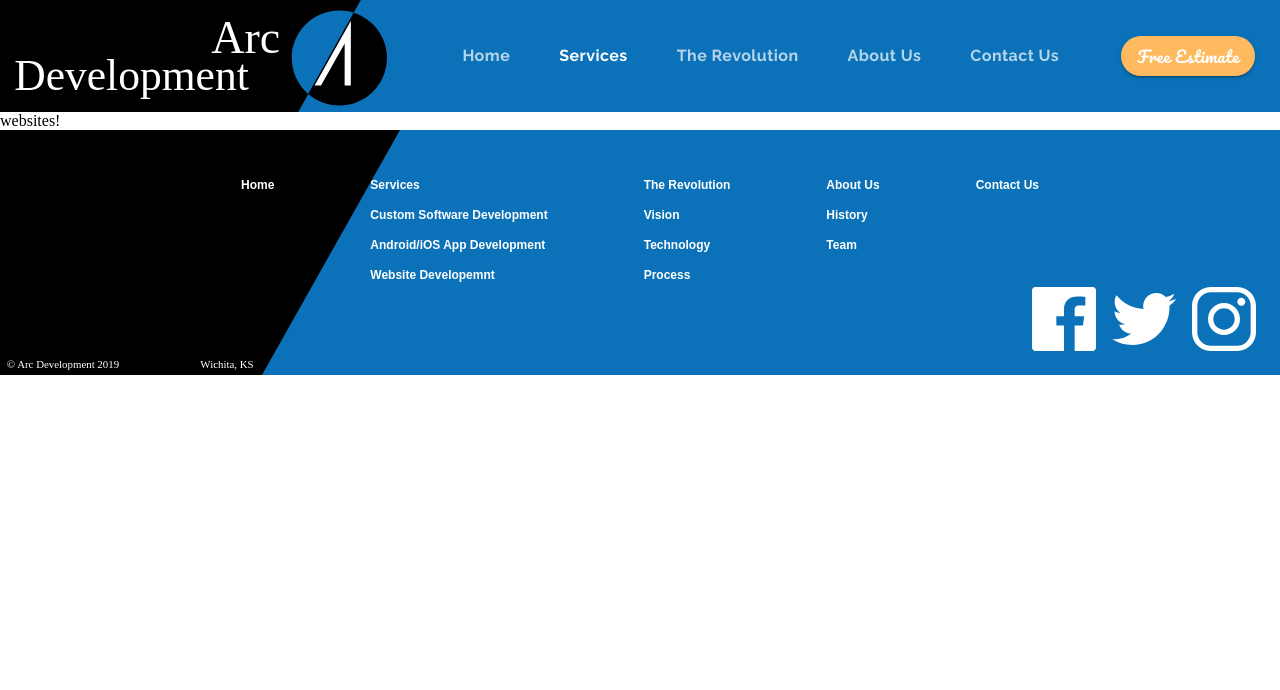
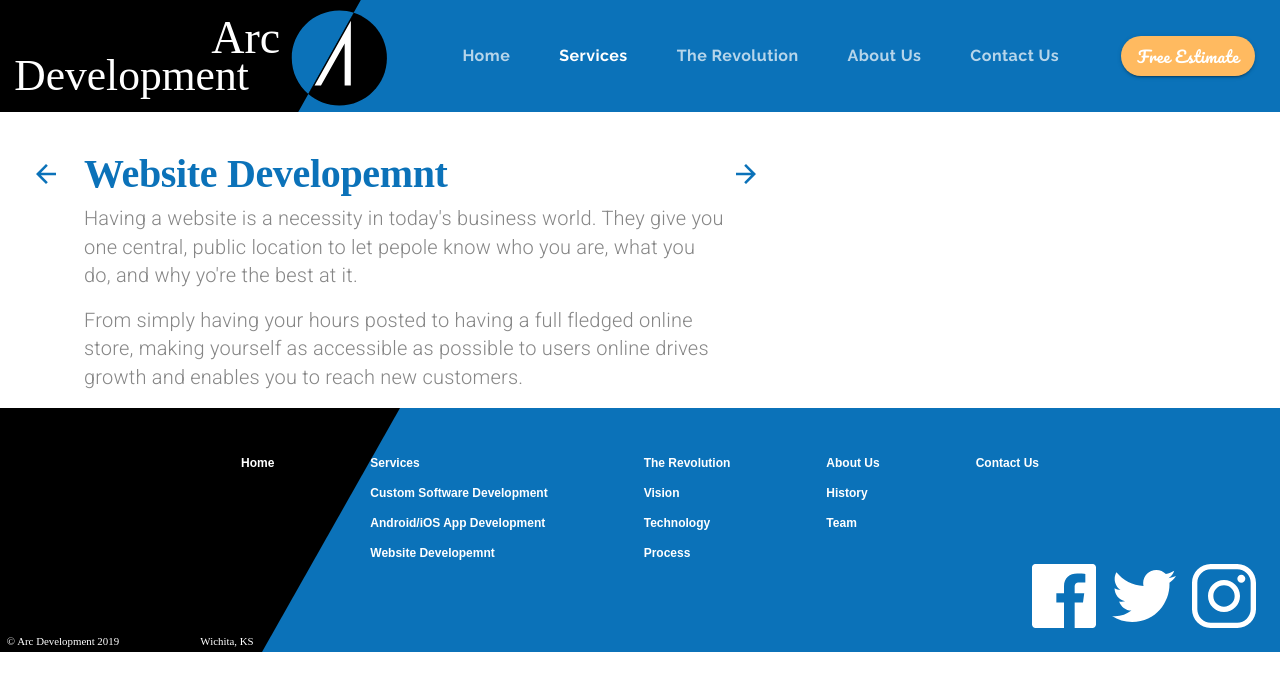
Before and after one commit to arunsinghsnd/NativeCodeLab, a React (Create React App) app: page /websites in a window 1280 px wide. Shown: the top 690 px of the page. Built offline with nearby package versions, Linux system fonts and the light colour scheme.

Commit message:
added the first heading section to the websites pages

```diff
--- a/src/components/App.js
+++ b/src/components/App.js
@@ -9,6 +9,7 @@ import LandingPage from "./LandingPage";
 import Services from "./Services";
 import CustomSoftware from "./CustomSoftware";
 import MobileApps from "./MobileApps";
+import Websites from "./Websites";
 
 function App() {
   const [selectedIndex, setSelectedIndex] = useState(0);
@@ -70,7 +71,13 @@ function App() {
           <Route
             exact
             path="/websites"
-            component={() => <div>websites!</div>}
+            render={props => (
+              <Websites
+                {...props}
+                setValue={setValue}
+                setSelectedIndex={setSelectedIndex}
+              />
+            )}
           />
           <Route
             exact
--- /dev/null
+++ b/src/components/Websites.js
@@ -0,0 +1,138 @@
+import React from "react";
+import {
+  Grid,
+  makeStyles,
+  useTheme,
+  Typography,
+  useMediaQuery,
+  IconButton,
+  Hidden,
+} from "@material-ui/core";
+import { Link } from "react-router-dom";
+
+import backArrow from "../assets/backArrow.svg";
+import forwardArrow from "../assets/forwardArrow.svg";
+import swiss from "../assets/swissKnife.svg";
+import access from "../assets/extendAccess.svg";
+import engagement from "../assets/increaseEngagement.svg";
+import Lottie from "react-lottie";
+
+import integrationAnimation from "../animations/integrationAnimation/data.json";
+import CallToAction from "./ui/CallToAction";
+
+import analytics from "../assets/analytics.svg";
+
+const useStyles = makeStyles(theme => ({
+  heading: {
+    maxWidth: "40em",
+  },
+  arrowContainer: {
+    marginTop: "0.5em",
+  },
+  rowContainer: {
+    paddingLeft: "5em",
+    paddingRight: "5em",
+    [theme.breakpoints.down("sm")]: {
+      paddingLeft: "1.5em",
+      paddingRight: "1.5em",
+    },
+  },
+  itemContainer: {
+    maxWidth: "34em",
+  },
+}));
+
+const Websites = props => {
+  const classes = useStyles();
+  const theme = useTheme();
+  const matchesMD = useMediaQuery(theme.breakpoints.down("md"));
+  const matchesSM = useMediaQuery(theme.breakpoints.down("sm"));
+  const matchesXS = useMediaQuery(theme.breakpoints.down("xs"));
+
+  const defaultOptions = {
+    loop: true,
+    autoplay: false,
+    animationData: integrationAnimation,
+    rendererSettings: {
+      preserveAspectRatio: "xMidYMid slice",
+    },
+  };
+  return (
+    <Grid container direction="column">
+      <Grid
+        item
+        container
+        direction="row"
+        justifyContent={matchesMD ? "center" : undefined}
+        className={classes.rowContainer}
+        style={{ marginTop: matchesXS ? "1em" : "2em" }}
+      >
+        <Hidden mdDown>
+          <Grid
+            item
+            className={classes.arrowContainer}
+            style={{ marginRight: "1em", marginLeft: "-3.5em" }}
+          >
+            <IconButton
+              style={{ backgroundColor: "transparent" }}
+              component={Link}
+              to="/customsoftware"
+              onClick={() => {
+                props.setSelectedIndex(1);
+              }}
+            >
+              <img src={backArrow} alt="Back to Custom software Developemnt " />
+            </IconButton>
+          </Grid>
+        </Hidden>
+
+        <Grid item container direction="column" className={classes.heading}>
+          <Grid item>
+            <Typography align={matchesMD ? "center" : undefined} variant="h2">
+              Website Developemnt
+            </Typography>
+          </Grid>
+          <Grid item>
+            <Typography
+              variant="body2"
+              align={matchesMD ? "center" : undefined}
+              paragraph
+            >
+              Having a website is a necessity in today's business world. They
+              give you one central, public location to let pepole know who you
+              are, what you do, and why yo're the best at it.
+            </Typography>
+            <Typography
+              align={matchesMD ? "center" : undefined}
+              variant="body2"
+              paragraph
+            >
+              From simply having your hours posted to having a full fledged
+              online store, making yourself as accessible as possible to users
+              online drives growth and enables you to reach new customers.
+            </Typography>
+          </Grid>
+        </Grid>
+        <Hidden mdDown>
+          <Grid item className={classes.arrowContainer}>
+            <IconButton
+              style={{ backgroundColor: "transparent" }}
+              component={Link}
+              to="/websites"
+              onClick={() => {
+                props.setSelectedIndex(3);
+              }}
+            >
+              <img
+                src={forwardArrow}
+                alt="Forwared Web Site  developemnt  page"
+              />
+            </IconButton>
+          </Grid>
+        </Hidden>
+      </Grid>
+    </Grid>
+  );
+};
+
+export default Websites;
```
